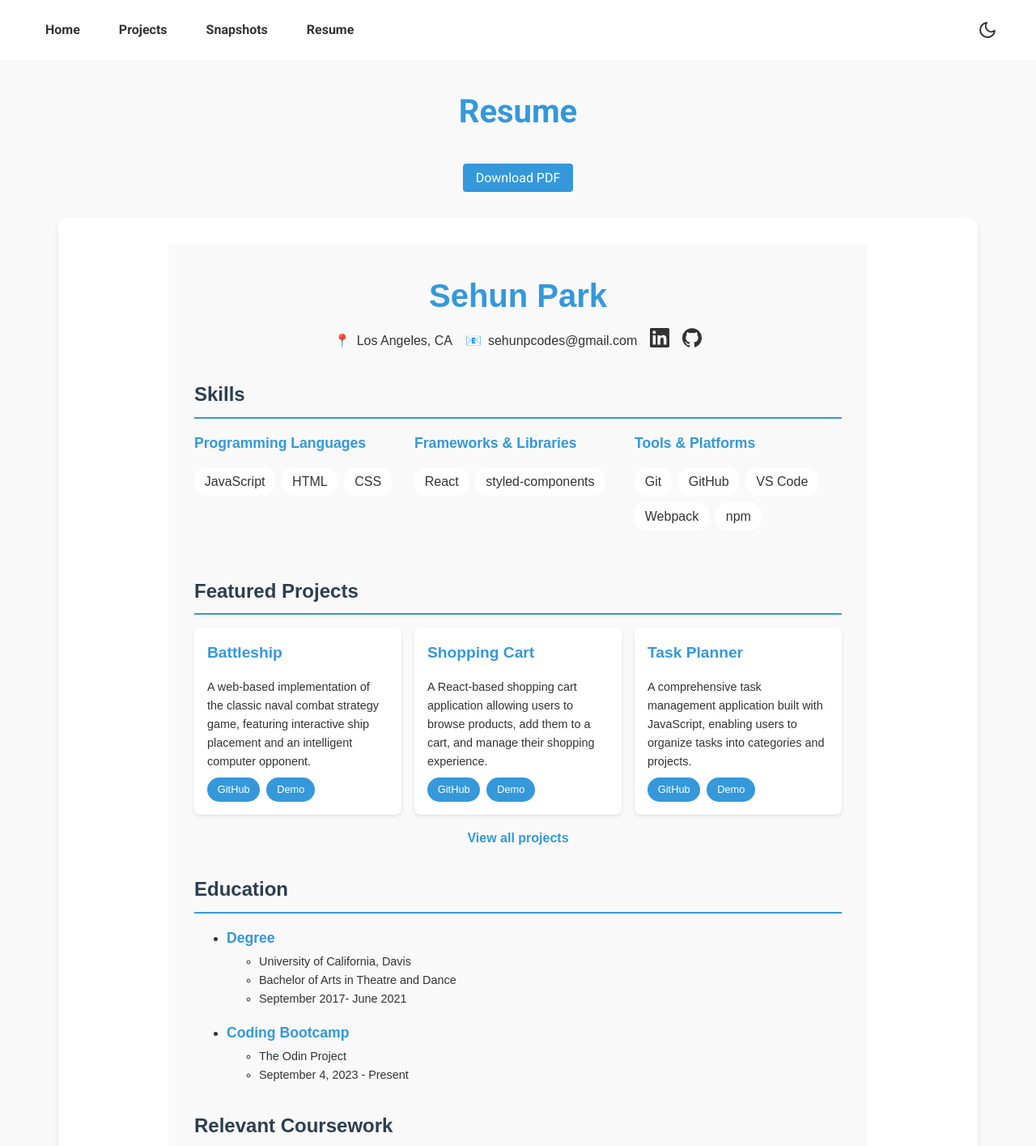
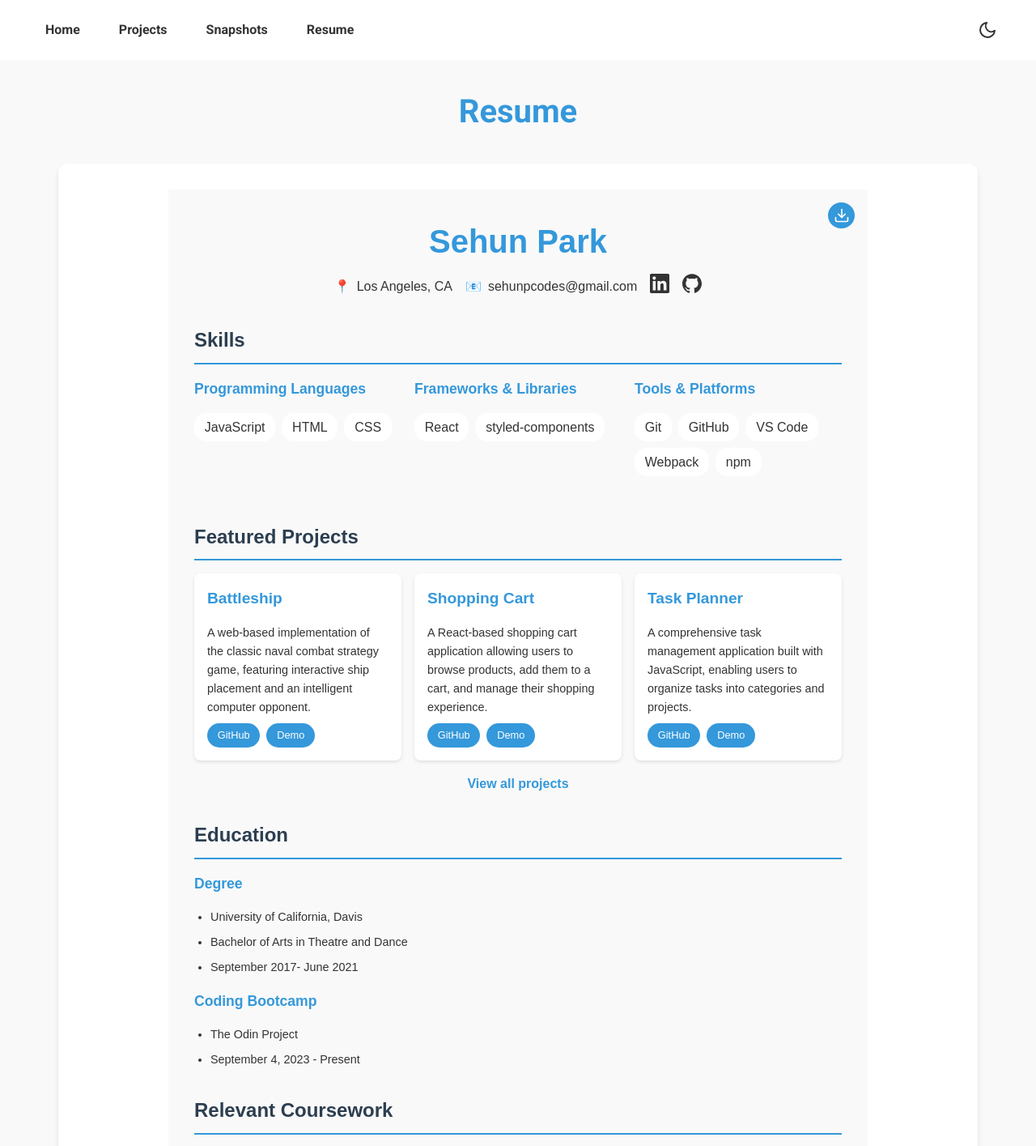
Before and after one commit to sehundpark/personal-portfolio, a React (Vite) app: page /resume in a window 1280 px wide. Shown: the top 1415 px of the page at 81% size. Built offline with nearby package versions, Linux system fonts and the light colour scheme.

Commit message:
Made resume more consistent. Changed UI of download resume button.

```diff
--- a/src/components/DownloadPDFButton.jsx
+++ b/src/components/DownloadPDFButton.jsx
@@ -1,6 +1,24 @@
 import html2canvas from "html2canvas";
 import jsPDF from "jspdf";
 import styled from "styled-components";
+
+const DownloadIcon = () => (
+  <svg
+    xmlns="http://www.w3.org/2000/svg"
+    width="20"
+    height="20"
+    viewBox="0 0 24 24"
+    fill="none"
+    stroke="currentColor"
+    strokeWidth="2"
+    strokeLinecap="round"
+    strokeLinejoin="round"
+  >
+    <path d="M21 15v4a2 2 0 0 1-2 2H5a2 2 0 0 1-2-2v-4"></path>
+    <polyline points="7 10 12 15 17 10"></polyline>
+    <line x1="12" y1="15" x2="12" y2="3"></line>
+  </svg>
+);
 
 export const DownloadPDFButton = ({ contentRef }) => {
   const handleDownloadPDF = async () => {
@@ -24,18 +42,24 @@ export const DownloadPDFButton = ({ contentRef }) => {
     pdf.save("SehunPark_Resume.pdf");
   };
 
-  return <StyledButton onClick={handleDownloadPDF}>Download PDF</StyledButton>;
+  return (
+    <StyledButton onClick={handleDownloadPDF} title="Download PDF">
+      <DownloadIcon />
+    </StyledButton>
+  );
 };
 
 const StyledButton = styled.button`
   background-color: var(--primary-color);
   color: white;
   border: none;
-  padding: 0.5rem 1rem;
-  border-radius: 4px;
+  padding: 0.4rem;
+  border-radius: 50%;
   cursor: pointer;
-  font-size: 1rem;
   transition: background-color 0.3s;
+  display: flex;
+  align-items: center;
+  justify-content: center;
 
   &:hover {
     background-color: var(--secondary-color);
--- a/src/pages/ResumePage.jsx
+++ b/src/pages/ResumePage.jsx
@@ -1,18 +1,11 @@
-import { useRef } from "react";
 import styled from "styled-components";
 import { Resume } from "./subpages/Education/Resume";
-import { DownloadPDFButton } from "../components/DownloadPDFButton";
 
 export const ResumePage = () => {
-  const resumeRef = useRef();
-
   return (
     <StyledResumePage>
       <PageHeader>Resume</PageHeader>
-      <ButtonContainer>
-        <DownloadPDFButton contentRef={resumeRef} />
-      </ButtonContainer>
-      <ResumeWrapper ref={resumeRef}>
+      <ResumeWrapper>
         <Resume />
       </ResumeWrapper>
     </StyledResumePage>
@@ -38,10 +31,3 @@ const ResumeWrapper = styled.div`
   border-radius: 12px;
   box-shadow: 0 4px 6px rgba(0, 0, 0, 0.1);
 `;
-
-const ButtonContainer = styled.div`
-  display: flex;
-  justify-content: center;
-  gap: 1rem;
-  margin-bottom: 2rem;
-`;
--- a/src/pages/subpages/Education/Resume.jsx
+++ b/src/pages/subpages/Education/Resume.jsx
@@ -1,6 +1,7 @@
-import { useState } from "react";
+import { useState, useRef } from "react";
 import styled from "styled-components";
 import { Link } from "react-router-dom";
+import { DownloadPDFButton } from "../../../components/DownloadPDFButton";
 
 const LinkedInIcon = () => (
   <svg viewBox="0 0 24 24" fill="currentColor">
@@ -133,9 +134,13 @@ const coursesData = [
 
 export const Resume = () => {
   const [isDetailedView, setIsDetailedView] = useState(false);
+  const resumeRef = useRef();
 
   return (
-    <ResumeContainer>
+    <ResumeContainer ref={resumeRef}>
+      <DownloadButtonWrapper>
+        <DownloadPDFButton contentRef={resumeRef} />
+      </DownloadButtonWrapper>
       <Header>
         <Name>Sehun Park</Name>
         <ContactInfo>
@@ -215,18 +220,18 @@ export const Resume = () => {
       </Section>
 
       <Section title="Education">
-        <ul>
         {educationData.map((edu, index) => (
           <EducationItem key={index}>
             <Degree>{edu.type}</Degree>
-              <ul>
+            <EducationList>
               {edu.details.map((detail, detailIndex) => (
-                  <EducationDetail key={detailIndex}>{detail}</EducationDetail>
+                <EducationListItem key={detailIndex}>
+                  {detail}
+                </EducationListItem>
               ))}
-              </ul>
+            </EducationList>
           </EducationItem>
         ))}
-        </ul>
       </Section>
 
       <Section title="Relevant Coursework">
@@ -290,12 +295,19 @@ const DetailedCoursesView = ({ courses }) => (
 );
 
 const ResumeContainer = styled.div`
+  position: relative;
   max-width: 800px;
   margin: 0 auto;
   padding: 2rem;
   font-family: "Arial", sans-serif;
   color: var(--text-color);
   background-color: var(--background-color);
+`;
+
+const DownloadButtonWrapper = styled.div`
+  position: absolute;
+  top: 1rem;
+  right: 1rem;
 `;
 
 const Header = styled.header`
@@ -337,9 +349,9 @@ const SectionTitle = styled.h2`
   margin-bottom: 1rem;
 `;
 
-const Summary = styled.p`
-  line-height: 1.6;
-`;
+// const Summary = styled.p`
+//   line-height: 1.6;
+// `;
 
 const SkillsGrid = styled.div`
   display: grid;
@@ -425,7 +437,16 @@ const ViewMoreLink = styled(Link)`
   }
 `;
 
-const EducationItem = styled.li`
+const EducationList = styled.ul`
+  padding-left: 20px;
+`;
+
+const EducationListItem = styled.li`
+  margin-bottom: 0.5rem;
+  font-size: 0.9rem;
+`;
+
+const EducationItem = styled.div`
   margin-bottom: 1rem;
 `;
 
@@ -433,11 +454,6 @@ const Degree = styled.h3`
   font-size: 1.1rem;
   margin-bottom: 0.25rem;
   color: var(--primary-color);
-`;
-
-const EducationDetail = styled.li`
-  margin: 0;
-  font-size: 0.9rem;
 `;
 
 const CoursesContainer = styled.div`
```
Lines whose indentation alone changed are shown as unchanged.
